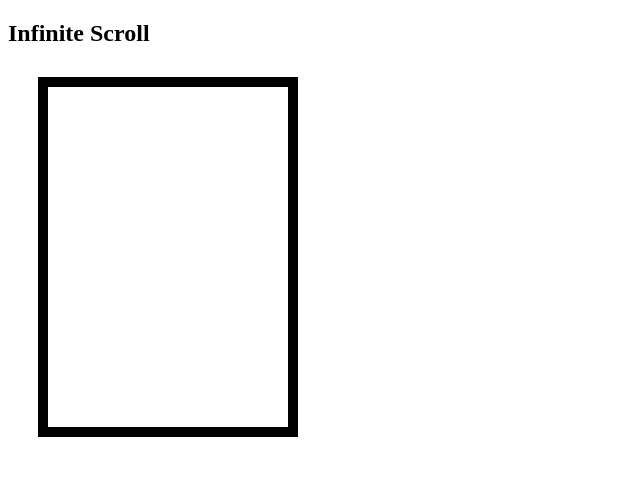
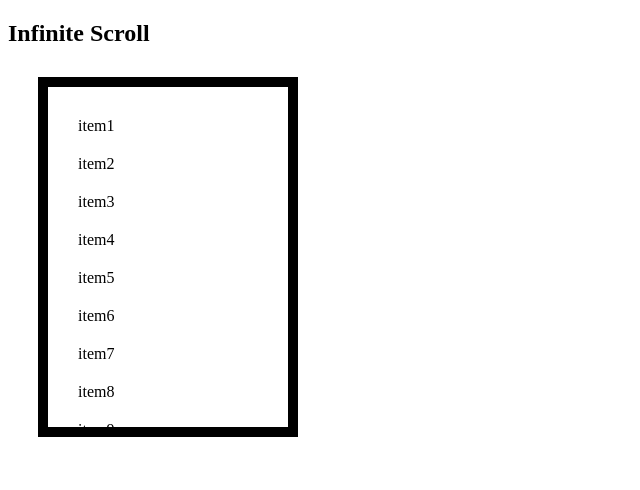
Before and after one commit to acciojob/infinite-scroll-tanishkaverma43, a website: page main.html in a window 1280 px wide. Shown: the whole page, without its empty margins (0-640 px from the left). Drawn offline with Linux system fonts and the light colour scheme.

Commit message:
created a submission

```diff
--- a/main.html
+++ b/main.html
@@ -11,7 +11,18 @@
   <body>
     <h2>Infinite Scroll</h2>
     <main>
-      <ol id="infi-list"></ol>
+      <ol id="infi-list">
+		<li>item1</li>
+		<li>item2</li>
+		<li>item3</li>
+		<li>item4</li>
+		<li>item5</li>
+		<li>item6</li>
+		<li>item7</li>
+		<li>item8</li>
+		<li>item9</li>
+		<li>item10</li>
+		  </ol>
     </main>
     <script src="./script.js"></script>
   </body>
--- a/script.js
+++ b/script.js
@@ -1 +1,6 @@
 //your code here!
+window.addEventListener('scroll', () => {
+    if (window.innerHeight + window.scrollY >= document.body.offsetHeight) {
+
+    }
+});
```
